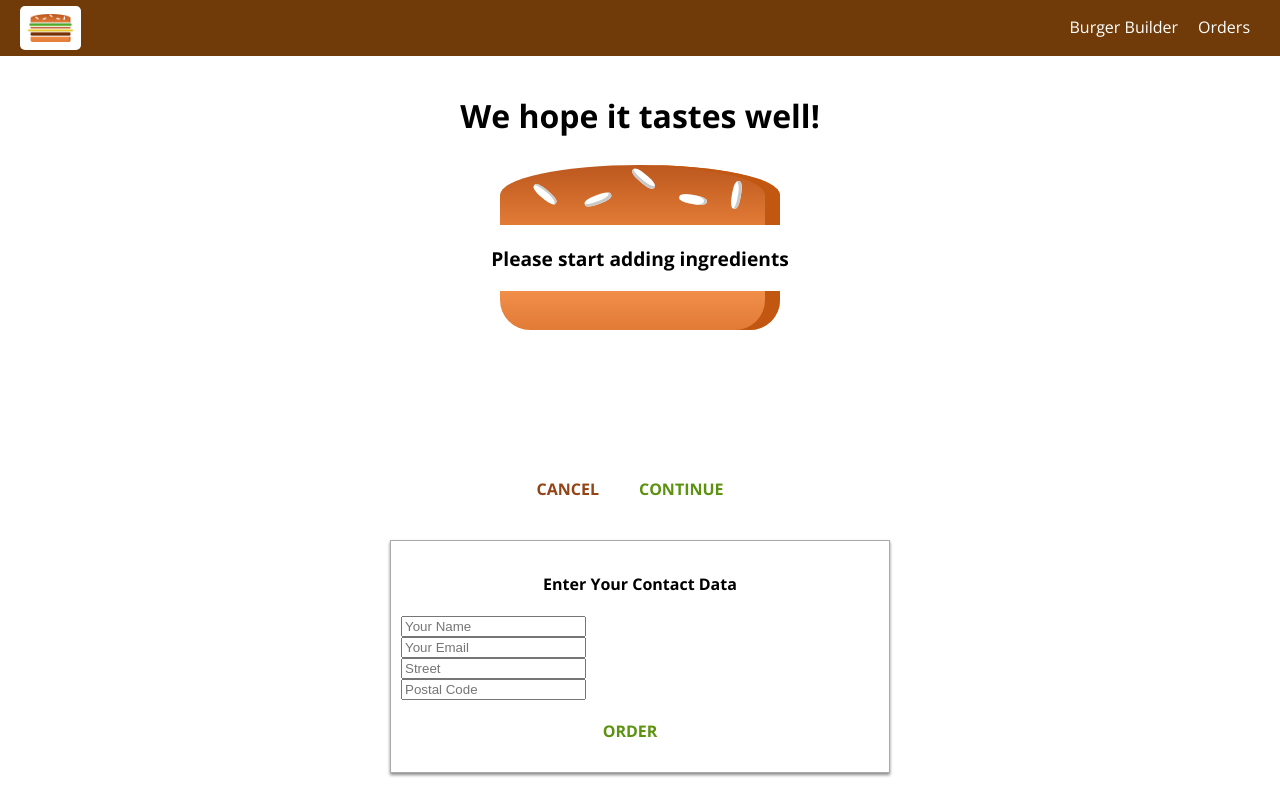
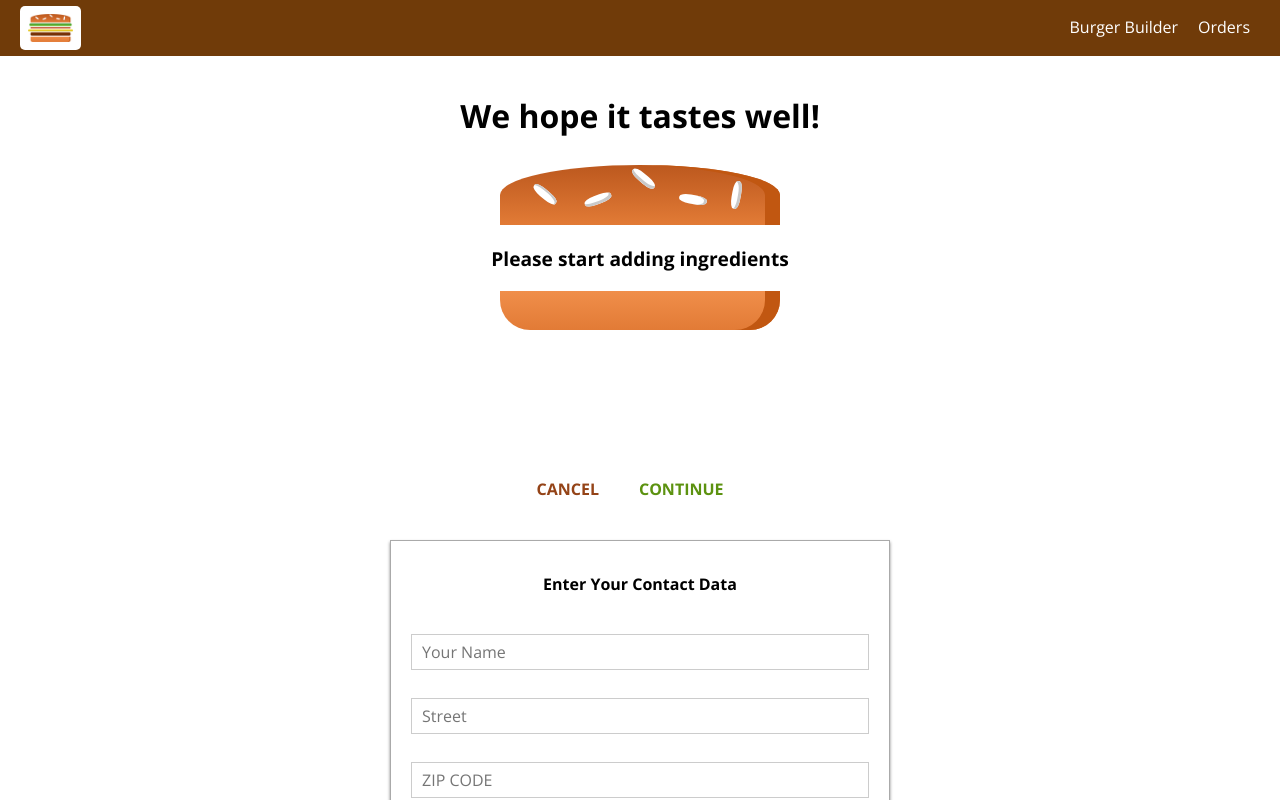
Before and after one commit to Scroung3D/burger-maker, a React app: page /checkout in a window 1280 px wide. Both pictures are taken after a click on the button "CONTINUE". Shown: the top 800 px of the page. Built offline with nearby package versions, Linux system fonts and the light colour scheme.

Commit message:
two way databinding input form

```diff
--- /dev/null
+++ b/src/components/UI/Input/Input.css
@@ -0,0 +1,27 @@
+.Input {
+    width: 100%;
+    padding: 10px;
+    box-sizing: border-box;
+}
+
+.Label {
+    font-weight: bold;
+    display: block;
+    margin-bottom: 8px;
+}
+
+.InputElement {
+    outline: none;
+    border: 1px solid #ccc;
+    background-color: #fff;
+    font: inherit;
+    padding: 6px 10px;
+    display: block;
+    width: 100%;
+    box-sizing: border-box;
+}
+
+.InputElement:focus {
+    outline: none;
+    background-color: #ccc;
+}
--- /dev/null
+++ b/src/components/UI/Input/Input.js
@@ -0,0 +1,50 @@
+import React from 'react';
+
+import classes from './Input.css'
+
+const input = (props) => {
+    let inputElement = null;
+
+    switch (props.elementType) {
+        case ('input'):
+            inputElement = <input
+                    className={classes.InputElement}
+                    {...props.elementConfig}
+                    defaultValue={props.value}
+                    onChange={props.changed}/>
+            break;
+        case ('textarea'):
+            inputElement = <textarea
+                    className={classes.InputElement}
+                    {...props.elementConfig}
+                    value={props.value}
+                    onChange={props.changed}/>
+            break;
+        case ('select'):
+            inputElement = (
+                <select
+                    className={classes.InputElement}
+                    defaultValue={props.value}
+                    onChange={props.changed}>
+                    {props.elementConfig.options.map(option => (
+                        <option key={option.value} value={option.value}>{option.displayValue}</option>
+                    ))}
+                </select>)
+            break;
+        default:
+            inputElement = <input
+                    className={classes.InputElement}
+                    {...props.elementConfig}
+                    defaultValue={props.value}
+                    onChange={props.changed}/>
+    }
+    return (
+        <div className={classes.Input}>
+            <label className={classes.Label}>{props.label}</label>
+            {inputElement}
+        </div>
+    );
+
+};
+
+export default input;
--- a/src/containers/Checkout/ContactData/ContactData.js
+++ b/src/containers/Checkout/ContactData/ContactData.js
@@ -4,14 +4,61 @@
 import Button from '../../../components/UI/Button/Button';
 import classes from './ContactData.css';
 import Spinner from '../../../components/UI/Spinner/Spinner';
+import Input from '../../../components/UI/Input/Input';
 
 class ContactData extends Component {
     state = {
-        name: '',
-        email: '',
-        address: {
-            street: '',
-            postalCode: ''
+        orderForm: {
+            name: {
+                elementType: 'input',
+                elementConfig: {
+                    type: 'text',
+                    placeholder: 'Your Name'
+                },
+                value: ''
+            },
+            street: {
+                elementType: 'input',
+                elementConfig: {
+                    type: 'text',
+                    placeholder: 'Street'
+                },
+                value: ''
+            },
+            zipCode: {
+                elementType: 'input',
+                elementConfig: {
+                    type: 'text',
+                    placeholder: 'ZIP CODE'
+                },
+                value: ''
+            },
+            country: {
+                elementType: 'input',
+                elementConfig: {
+                    type: 'text',
+                    placeholder: 'Country'
+                },
+                value: ''
+            },
+            email: {
+                elementType: 'input',
+                elementConfig: {
+                    type: 'text',
+                    placeholder: 'Your E-Mail'
+                },
+                value: ''
+            },
+            deliveryMethod: {
+                elementType: 'select',
+                elementConfig: {
+                    options: [
+                        {value: 'fastest', displayValue: 'Fastest'},
+                        {value: 'cheapest', displayValue: 'Cheapest'},
+                    ]
+                },
+                value: ''
+            }
         },
         loading: false
     }
@@ -19,19 +66,15 @@
     orderHandler = (event) => {
         event.preventDefault();
         this.setState({loading: true});
+        const formData = {};
+        for (let formElementIdentifier in this.state.orderForm) {
+            formData[formElementIdentifier] = this.state.orderForm[formElementIdentifier].value;
+        }
+        console.log(formData);
         const order = {
             ingredients: this.props.ingredients,
             price: this.props.price,
-            customer: {
-                name: 'Fabio Zeratul',
-                address: {
-                    street: 'street 1',
-                    zipCode: 33011,
-                    country: 'Mexico'
-                },
-                email: 'test@test.tt'
-            },
-            deliveryMethod: 'fastest'
+            orderData: formData
         }
         axios.post('/orders.json', order)
             .then(response => {
@@ -43,16 +86,41 @@
             });
     }
 
+    inputChangedHandler = (event, inputIdentifier) => {
+        const updatedOrderForm = {
+            ...this.state.orderForm
+        }
+
+        const updatedFormElement = {
+            ...updatedOrderForm[inputIdentifier]
+        }
+
+        updatedFormElement.value = event.target.value;
+        updatedOrderForm[inputIdentifier] = updatedFormElement;
+        this.setState({orderForm: updatedOrderForm});
+    }
+
     render() {
+        const formElementsArray = [];
+
+        for (let key in this.state.orderForm) {
+            formElementsArray.push({
+                id: key,
+                config: this.state.orderForm[key]
+            });
+        }
         let form = (
-            <form>
-                <input className={classes.Input} type="text" name="name" placeholder="Your Name"></input>
-                <input className={classes.Input} type="email" name="email" placeholder="Your Email"></input>
-                <input className={classes.Input} type="text" name="street" placeholder="Street"></input>
-                <input className={classes.Input} type="text" name="postal" placeholder="Postal Code"></input>
+            <form onSubmit={this.orderHandler}>
+                {formElementsArray.map(formElement => (
+                    <Input
+                        key={formElement.id}
+                        elementType={formElement.config.elementType}
+                        elementConfig={formElement.config.elementConfig}
+                        value={formElement.config.value}
+                        changed={(event) => this.inputChangedHandler(event, formElement.id)}/>
+                ))}
                 <Button
-                    btnType="Success"
-                    clicked={this.orderHandler}>ORDER</Button>
+                    btnType="Success">ORDER</Button>
             </form>
         );
         if(this.state.loading) {
```
